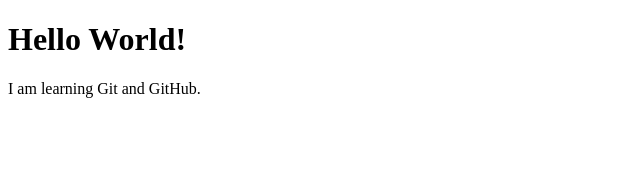
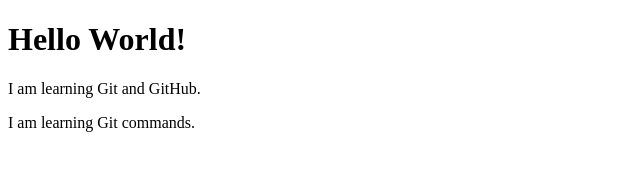
Before and after one commit to saayasahana-design/my-first-website, a plain HTML site: page index.html in a window 1280 px wide. Shown: the whole page, without its empty margins (0-640 px from the left). Drawn offline with Linux system fonts and the light colour scheme.

Commit message:
Update website content

```diff
--- a/index.html
+++ b/index.html
@@ -6,5 +6,6 @@
 <body>
     <h1>Hello World!</h1>
     <p>I am learning Git and GitHub.</p>
+    <p>I am learning Git commands.</p>
 </body>
 </html>
```
